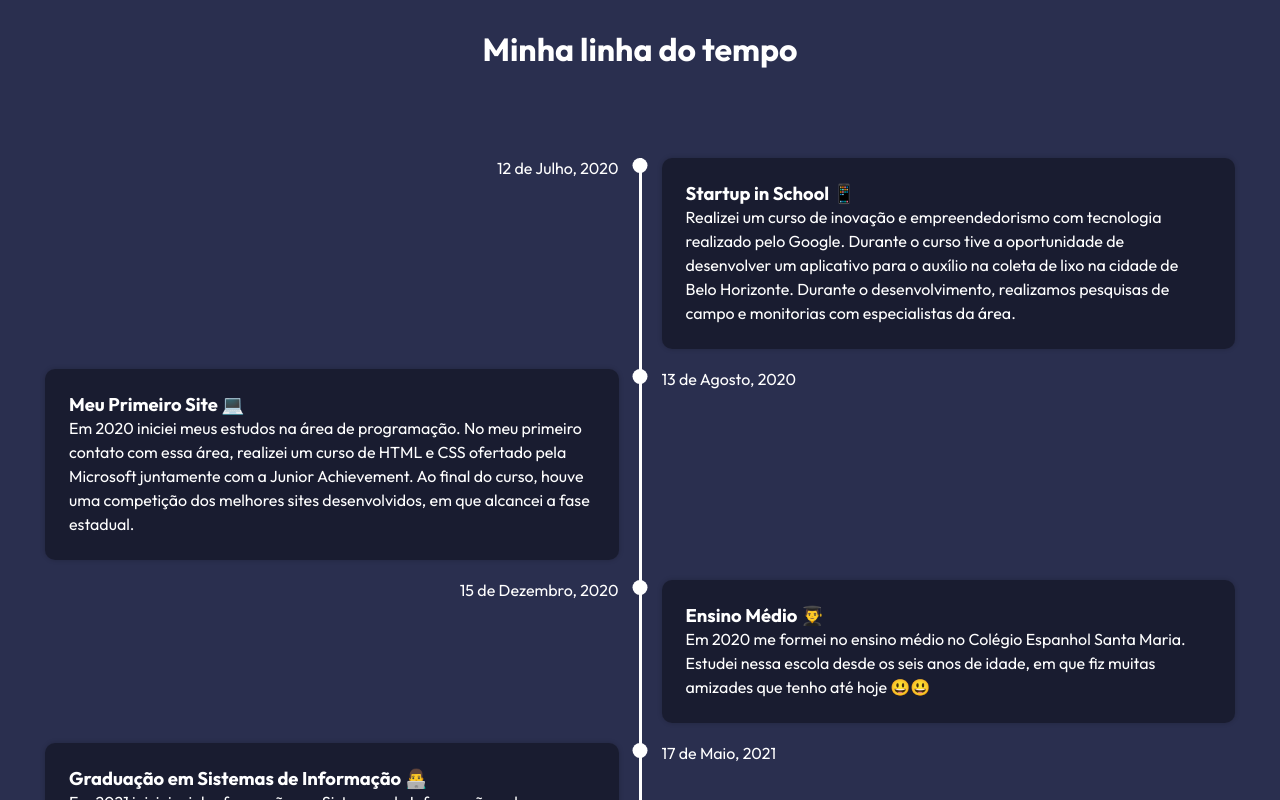
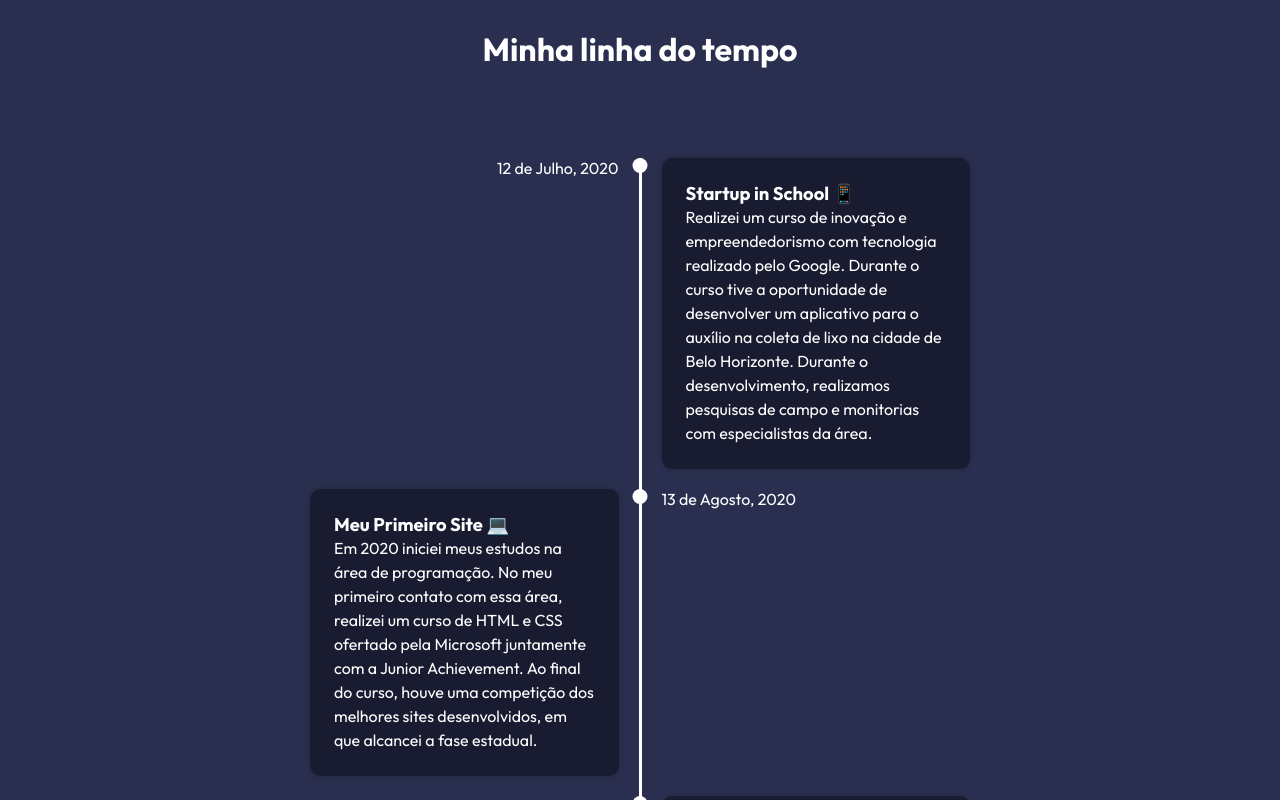
Before and after one commit to Chbmleao/Carlos-Portfolio, a React (Create React App) app: page / in a window 1280 px wide. Shown: the part 1640-2440 px from the top of the page. Built offline with nearby package versions, Linux system fonts and the light colour scheme.

Commit message:
Change the timeline style sheet

```diff
--- a/src/components/TimelineStyles.css
+++ b/src/components/TimelineStyles.css
@@ -11,7 +11,7 @@
 
 .timeline-body {
   margin: 0 auto;
-  max-width: 100vw;
+  max-width: 750px;
   padding: 25px;
   display: grid;
   grid-template-columns: 1fr 3px 1fr;
```
